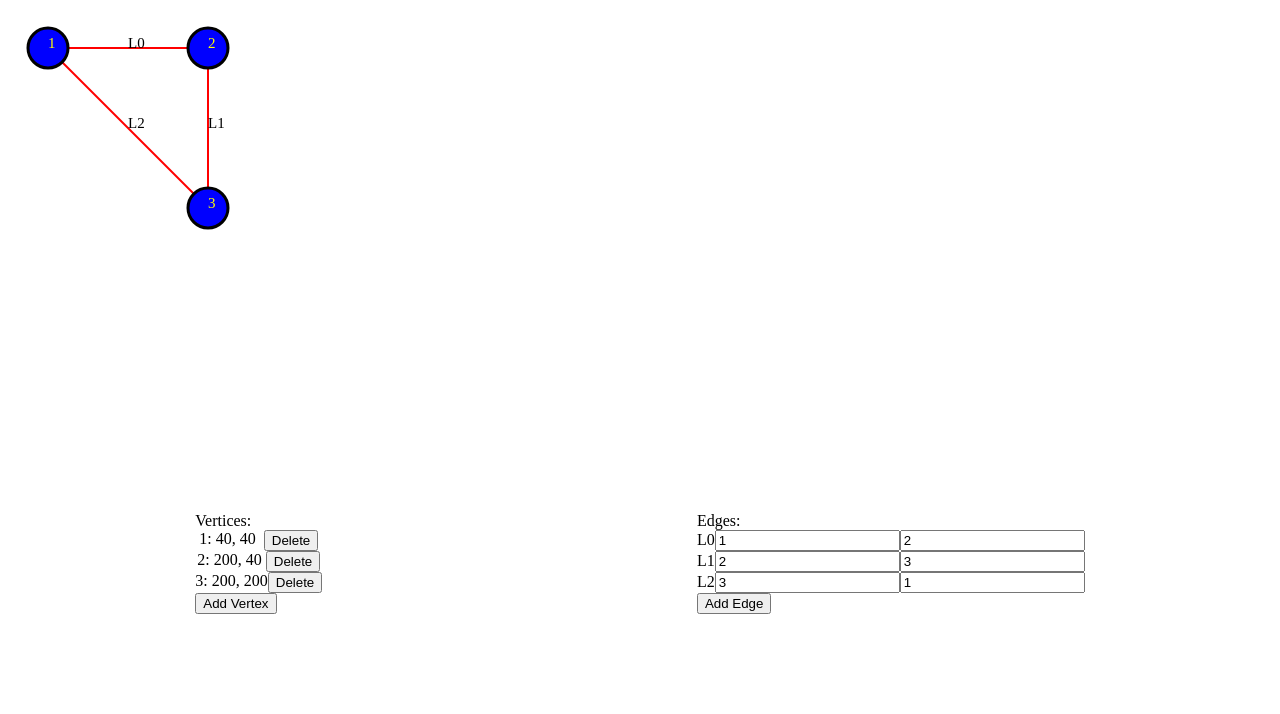
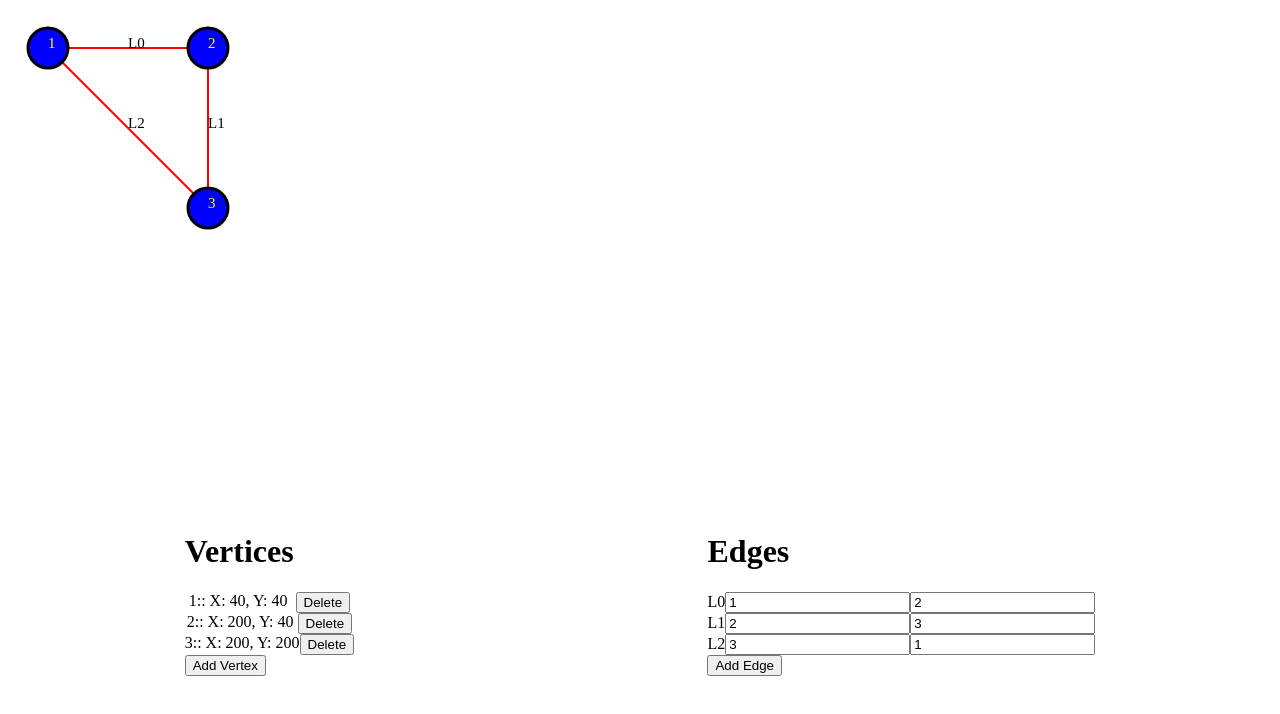
Before and after one commit to lamh85/Graph-Editor, a React app: page / in a window 1280 px wide. Shown: the top 714 px of the page. Built offline with nearby package versions, Linux system fonts and the light colour scheme; the HTML template or start-up script is replaced by a standard one.

Commit message:
Create a readme. Make interface more readable.

```diff
--- a/src/components/App.jsx
+++ b/src/components/App.jsx
@@ -194,12 +194,12 @@ const App = props => {
       </svg>
       <Row>
         <div>
-          <div>Vertices:</div>
+          <h1>Vertices</h1>
           {
             Object.keys(vertices).map(id => {
               return (
                 <Row>
-                  <div>{id}: {vertices[id].x}, {vertices[id].y}</div>
+                  <div>{id}:: X: {vertices[id].x}, Y: {vertices[id].y}</div>
                   <button onClick={() => handleDeleteVertex({ id, vertices, setVertices })}>Delete</button>
                 </Row>
               )
@@ -210,7 +210,7 @@ const App = props => {
           </button>
         </div>
         <div>
-          <div>Edges:</div>
+          <h1>Edges</h1>
           {
             Object.keys(edges).map((edgeId, index) => {
               const edge = edges[edgeId]
```
Also changed, not shown: 1 other file (tests, documents, lock files or other folders).
